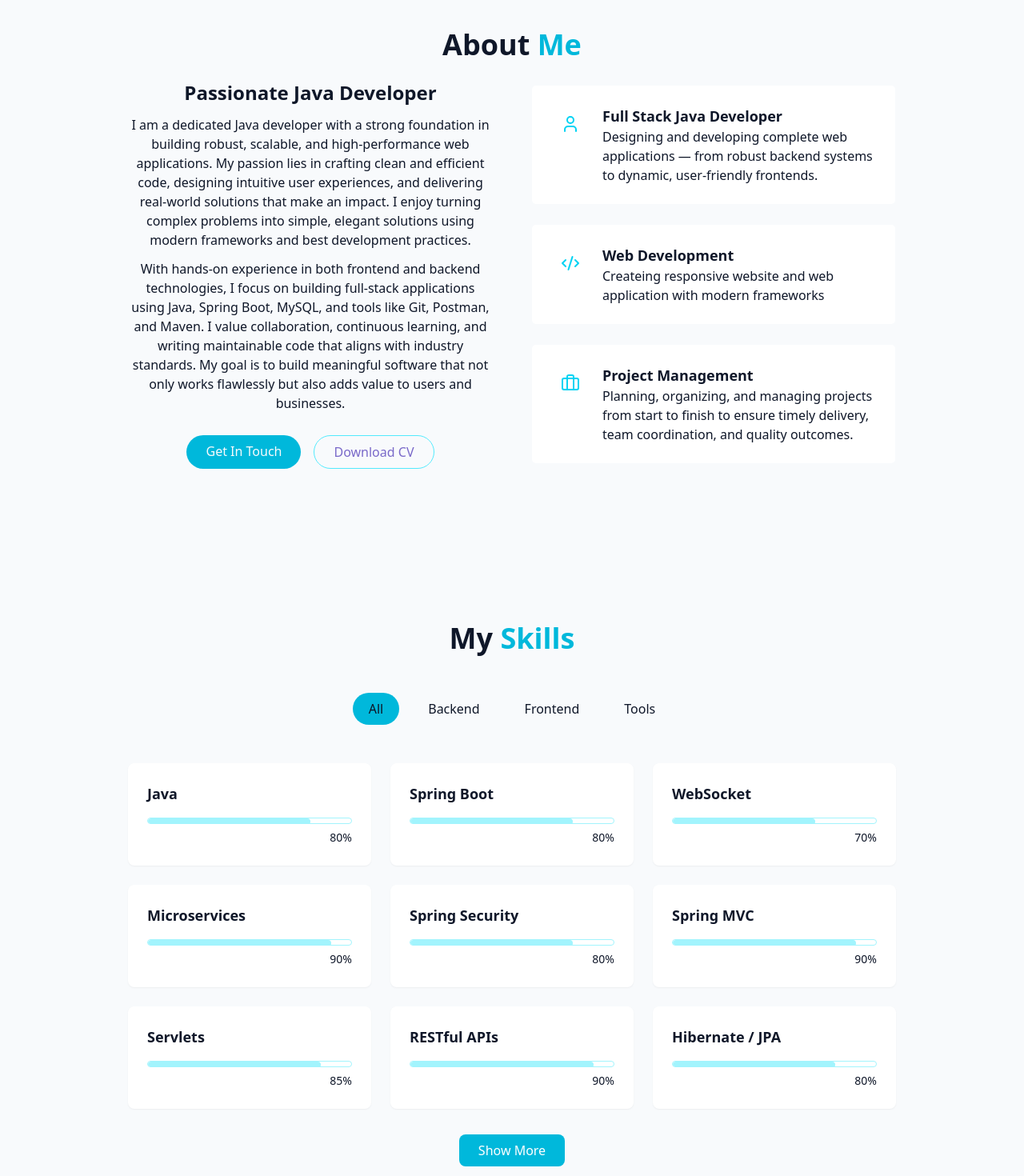
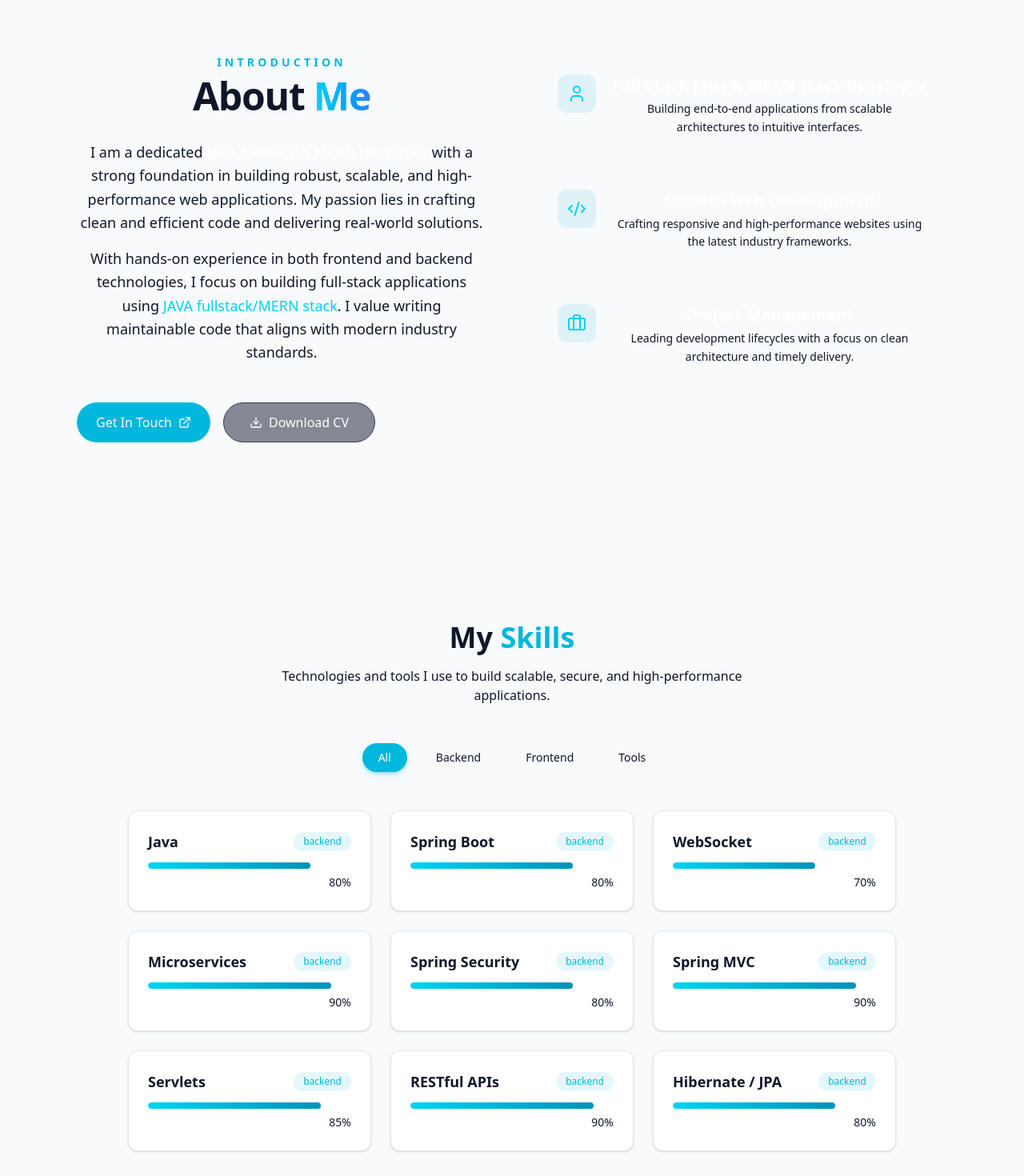
Before and after one commit to Debasis-Mohanty-Git/debasis_mohanty_portfolio, a React (Vite) app: page / in a window 1280 px wide. Shown: the part 860-2330 px from the top of the page at 80% size. Built offline with nearby package versions, Linux system fonts and the light colour scheme; no server answers; the database is empty.

Commit message:
final commit

```diff
--- a/package.json
+++ b/package.json
@@ -16,6 +16,7 @@
     "class-variance-authority": "^0.7.1",
     "clsx": "^2.1.1",
     "firebase": "^12.1.0",
+    "framer-motion": "^12.23.26",
     "lucide-react": "^0.536.0",
     "react": "^19.1.0",
     "react-dom": "^19.1.0",
--- a/src/Components/AboutMe.jsx
+++ b/src/Components/AboutMe.jsx
@@ -1,97 +1,95 @@
-import { Briefcase, Code, Code2, User } from 'lucide-react'
+import { Briefcase, Code, Code2, User, ExternalLink, Download } from 'lucide-react'
 import React from 'react'
 
 const AboutMe = () => {
     return (
-        <section id="about" className='py-24 px-4 relative'>
-            <div className='container mx-auto max-w-5xl'>
-                <h2 className='text-3xl md:text-4xl font-bold'>
-                    About <span className='text-cyan-500'>Me</span>
+        <section id="about" className='py-32 px-4 relative overflow-hidden' >
+            {/* Background Accent */}
+            <div className="absolute top-0 right-0 -z-10 w-72 h-72 bg-cyan-500/5 blur-[120px] rounded-full" />
+
+            <div className='container mx-auto max-w-6xl'>
+                <div className='flex flex-col md:flex-row gap-16 items-start'>
+
+                    {/* Left Side: Profile Summary */}
+                    <div className='md:w-1/2 space-y-8 animate-fade-in'>
+                        <div className="space-y-2">
+                            <h2 className='text-sm uppercase tracking-[0.3em] text-cyan-500 font-bold'>
+                                Introduction
                             </h2>
-                <br></br>
-                <div className='grid grid-cols-1 md:grid-cols-2 gap-12 items-center'>
-                    {/* Profile Summery */}
-                    <div className='space-y-3'>
-                        <h3 className='text-2xl font-semibold'>Passionate Java Developer</h3>
-                        <p className='text-muted-foreground'>
-                            I am a dedicated Java developer with a strong foundation in building robust,
+                            <h3 className='text-4xl md:text-5xl font-bold tracking-tight'>
+                                About <span className='text-transparent bg-clip-text bg-gradient-to-r from-cyan-400 to-blue-500'>Me</span>
+                            </h3>
+                        </div>
+
+                        <div className='space-y-4 text-lg text-muted-foreground leading-relaxed'>
+                            <p>
+                                I am a dedicated <span className='text-white font-medium'>JAVA fullstack & MERN Developer</span> with a strong foundation in building robust,
                                 scalable, and high-performance web applications. My passion lies in crafting
-                            clean and efficient code, designing intuitive user experiences, and delivering
-                            real-world solutions that make an impact. I enjoy turning complex problems into
-                            simple, elegant solutions using modern frameworks and best development practices.
+                                clean and efficient code and delivering real-world solutions.
                             </p>
 
-                        <p className='text-muted-foreground'>
+                            <p>
                                 With hands-on experience in both frontend and backend technologies, I focus on building
-                            full-stack applications using Java, Spring Boot, MySQL, and tools like Git, Postman, and Maven.
-                            I value collaboration, continuous learning, and writing maintainable code that aligns with industry
-                            standards. My goal is to build meaningful software that not only works flawlessly but also adds value
-                            to users and businesses.
+                                full-stack applications using <span className='text-cyan-400'>JAVA fullstack/MERN stack</span>.
+                                I value writing maintainable code that aligns with modern industry standards.
                             </p>
+                        </div>
 
-                        <div className='flex flex-col sm:flex-row gap-4 pt-4 justify-center'>
-                            <a href='#contact' className='cosmic-button'>
+                        <div className='flex flex-wrap gap-4 pt-4'>
+                            <a href='#contact' className='cosmic-button flex items-center gap-2 group'>
                                 Get In Touch
+                                <ExternalLink className="h-4 w-4 group-hover:translate-x-1 transition-transform" />
                             </a>
 
                             <a href="/cv.pdf" download="Debasis_Mohanty_CV.pdf"
-                                className='px-6 py-2 rounded-full border border-cyan-300 text-primary hover:bg-cyan-500 hover:text-black'>
+                                className='px-8 py-3 rounded-full border border-slate-700 bg-slate-900/50 text-white hover:bg-cyan-500 hover:text-black hover:border-cyan-500 transition-all duration-300 flex items-center gap-2'>
+                                <Download className="h-4 w-4" />
                                 Download CV
                             </a>
                         </div>
-
-                    </div>
-                    {/* Skills */}
-                    <div className='grid grid-cols-1 gap-6'>
-                        <div className='gradient-border p-6 card-hover'>
-                            <div className='flex items-start gap-4'>
-                                <div className='p-3 rounded-full bg-cyan/10'>
-                                    <User className='h-6 w-6 text-cyan-400'></User>
-                                </div>
-                                <div className='text-left'>
-                                    <h4 className='font-semibold text-lg'>Full Stack Java Developer</h4>
-                                    <p className='text-muted-foreground'>
-                                        Designing and developing complete web applications — from robust backend systems to dynamic, user-friendly frontends.
-                                    </p>
-                                </div>
-                            </div>
                     </div>
 
-                        <div className='gradient-border p-6 card-hover'>
-                            <div className='flex items-start gap-4'>
-                                <div className='p-3 rounded-full bg-cyan/10'>
-                                    <Code2 className='h-6 w-6 text-cyan-400'></Code2>
-                                </div>
-                                <div className='text-left'>
-                                    <h4 className='font-semibold text-lg'>Web Development</h4>
-                                    <p className='text-muted-foreground'>Createing responsive website and web application with modern frameworks</p>
-                                </div>
-                            </div>
-                        </div>
-
-                        <div className='gradient-border p-6 card-hover'>
-                            <div className='flex items-start gap-4'>
-                                <div className='p-3 rounded-full bg-cyan/10'>
-                                    <Briefcase className='h-6 w-6 text-cyan-400'></Briefcase>
-                                </div>
-                                <div className='text-left'>
-                                    <h4 className='font-semibold text-lg'>Project Management</h4>
-                                    <p className='text-muted-foreground'>
-                                        Planning, organizing, and managing projects from start to finish to ensure timely delivery, team coordination, and quality outcomes.
-                                    </p>
+                    {/* Right Side: Skills/Experience Cards */}
+                    <div className='md:w-1/2 grid grid-cols-1 gap-4 w-full'>
+                        <SkillCard
+                            icon={<User />}
+                            title="Full Stack Java  & MERN stack Developer"
+                            desc="Building end-to-end applications from scalable architectures to intuitive interfaces."
+                            delay="delay-100"
+                        />
+                        <SkillCard
+                            icon={<Code2 />}
+                            title="Modern Web Development"
+                            desc="Crafting responsive and high-performance websites using the latest industry frameworks."
+                            delay="delay-200"
+                        />
+                        <SkillCard
+                            icon={<Briefcase />}
+                            title="Project Management"
+                            desc="Leading development lifecycles with a focus on clean architecture and timely delivery."
+                            delay="delay-300"
+                        />
                     </div>
 
                 </div>
             </div>
-
-                    </div>
-
-                </div>
-
-            </div>
-
         </section>
     )
 }
 
+// Sub-component for cleaner code
+const SkillCard = ({ icon, title, desc, delay }) => (
+    <div className={`group p-6 rounded-2xl border border-white/5 bg-white/5 backdrop-blur-sm hover:bg-white/10 hover:border-cyan-500/30 transition-all duration-500 animate-fade-in ${delay}`}>
+        <div className='flex items-start gap-5'>
+            <div className='p-3 rounded-xl bg-cyan-500/10 text-cyan-400 group-hover:scale-110 group-hover:bg-cyan-500 group-hover:text-black transition-all duration-500'>
+                {React.cloneElement(icon, { size: 24 })}
+            </div>
+            <div className='space-y-1'>
+                <h4 className='font-bold text-xl text-white'>{title}</h4>
+                <p className='text-muted-foreground text-sm leading-relaxed'>{desc}</p>
+            </div>
+        </div>
+    </div>
+)
+
 export default AboutMe
--- a/src/Components/Skills.jsx
+++ b/src/Components/Skills.jsx
@@ -1,7 +1,10 @@
-import React, { useState } from 'react';
-import utils from '../lib/utils';
+import React, { useState } from "react"
 
+/* =======================
+   SKILLS DATA
+======================= */
 const skills = [
+  // Backend
   { name: "Java", level: 80, category: "backend" },
   { name: "Spring Boot", level: 80, category: "backend" },
   { name: "WebSocket", level: 70, category: "backend" },
@@ -12,94 +15,123 @@ const skills = [
   { name: "RESTful APIs", level: 90, category: "backend" },
   { name: "Hibernate / JPA", level: 80, category: "backend" },
   { name: "MySQL", level: 90, category: "backend" },
+  { name: "Node.js", level: 75, category: "backend" },
+  { name: "Express.js", level: 75, category: "backend" },
 
-  { name: "HTML5/CSS3", level: 95, category: "frontend" },
+  // Frontend
+  { name: "HTML5 / CSS3", level: 95, category: "frontend" },
   { name: "JavaScript (ES6+)", level: 90, category: "frontend" },
+  { name: "TypeScript", level: 80, category: "frontend" },
   { name: "React.js", level: 85, category: "frontend" },
   { name: "Tailwind CSS", level: 85, category: "frontend" },
   { name: "Bootstrap", level: 80, category: "frontend" },
   { name: "JSP (JavaServer Pages)", level: 80, category: "frontend" },
 
+  // Tools
   { name: "Git & GitHub", level: 85, category: "tools" },
   { name: "Maven", level: 80, category: "tools" },
   { name: "Postman", level: 85, category: "tools" },
   { name: "VS Code", level: 90, category: "tools" },
   { name: "IntelliJ IDEA", level: 90, category: "tools" },
   { name: "Spring Tool Suite (STS)", level: 85, category: "tools" },
-];
+]
 
-const categories = ["all", "backend", "frontend", "tools"];
+const categories = ["all", "backend", "frontend", "tools"]
 
+/* =======================
+   COMPONENT
+======================= */
 const Skills = () => {
-  const [activeCategory, setActiveCategory] = useState("all");
-  const [showAll, setShowAll] = useState(false);
+  const [activeCategory, setActiveCategory] = useState("all")
+  const [showAll, setShowAll] = useState(false)
 
-  const filteredSkills = skills.filter(
-    (skill) => activeCategory === "all" || skill.category === activeCategory
-  );
+  const filteredSkills =
+    activeCategory === "all"
+      ? skills
+      : skills.filter((skill) => skill.category === activeCategory)
 
-  const displayedSkills = showAll ? filteredSkills : filteredSkills.slice(0, 9);
+  const displayedSkills = showAll
+    ? filteredSkills
+    : filteredSkills.slice(0, 9)
 
   return (
-    <div className='py-24 px-4 relative bg-secondary/30' id="skills">
-      <div className='container mx-auto max-w-5xl'>
-        <h2 className='text-3xl md:text-4xl font-bold mb-12 text-center'>
-          My <span className='text-cyan-500'>Skills</span>
+    <section id="skills" className="py-24 px-4 bg-secondary/30">
+      <div className="container mx-auto max-w-5xl">
+        {/* Heading */}
+        <h2 className="text-3xl md:text-4xl font-bold text-center mb-4">
+          My <span className="text-cyan-500">Skills</span>
         </h2>
 
-        <div className='flex flex-wrap justify-center gap-4 mb-12'>
-          {categories.map((category, key) => (
+        <p className="text-center text-muted-foreground max-w-xl mx-auto mb-12">
+          Technologies and tools I use to build scalable, secure, and
+          high-performance applications.
+        </p>
+
+        {/* Filters */}
+        <div className="flex flex-wrap justify-center gap-4 mb-12">
+          {categories.map((category) => (
             <button
+              key={category}
               onClick={() => {
-                setActiveCategory(category);
-                setShowAll(false);
+                setActiveCategory(category)
+                setShowAll(false)
               }}
-              className={utils(
-                'px-5 py-2 rounded-full transition-colors duration-300 capitalize',
+              className={`px-5 py-2 rounded-full capitalize text-sm font-medium transition-all duration-300 ${
                 activeCategory === category
-                  ? 'bg-cyan-500 text-cyan-foreground'
-                  : 'bg-secondary/70 text-foreground hover:bg-cyan-500'
-              )}
-              key={key}
+                  ? "bg-cyan-500 text-white shadow-md shadow-cyan-500/30"
+                  : "bg-secondary/70 hover:bg-cyan-500 hover:text-white"
+              }`}
             >
               {category}
             </button>
           ))}
         </div>
 
-        <div className='grid grid-cols-1 sm:grid-cols-2 lg:grid-cols-3 gap-6'>
-          {displayedSkills.map((skill, key) => (
-            <div key={key} className='bg-card p-6 rounded-lg shadow-xs card-hover'>
-              <div className='text-left mb-4'>
-                <h3 className='font-semibold text-lg'>{skill.name}</h3>
+        {/* Skills Grid */}
+        <div className="grid grid-cols-1 sm:grid-cols-2 lg:grid-cols-3 gap-6">
+          {displayedSkills.map((skill) => (
+            <div
+              key={skill.name}
+              className="bg-card p-6 rounded-xl border shadow-sm hover:shadow-lg hover:-translate-y-1 transition-all duration-300"
+            >
+              <div className="flex justify-between items-center mb-3">
+                <h3 className="font-semibold text-lg">{skill.name}</h3>
+                <span className="text-xs px-3 py-1 rounded-full bg-cyan-500/10 text-cyan-500">
+                  {skill.category}
+                </span>
               </div>
-              <div className='w-full bg-secondary/50 h-2 rounded-full overflow-hidden border border-cyan-200'>
 
+              {/* Progress Bar */}
+              <div className="w-full h-2 rounded-full bg-secondary overflow-hidden">
                 <div
-                  className='bg-cyan-200 h-2 rounded-full origin-left animate-[grow_1.5s_ease-out]'
-                  style={{ width: skill.level + "%" }}
+                  className="h-2 rounded-full bg-gradient-to-r from-cyan-400 to-cyan-600 transition-all duration-1000"
+                  style={{ width: `${skill.level}%` }}
                 />
               </div>
-              <div className='text-right mt-1'>
-                <span className='text-sm text-muted-foreground'>{skill.level}%</span>
+
+              <div className="text-right mt-1">
+                <span className="text-sm text-muted-foreground">
+                  {skill.level}%
+                </span>
               </div>
             </div>
           ))}
         </div>
 
+        {/* Show More / Less */}
         {filteredSkills.length > 9 && (
-          <div className='flex justify-center mt-8'>
+          <div className="flex justify-center mt-10">
             <button
               onClick={() => setShowAll(!showAll)}
-              className='text-white bg-cyan-500 hover:bg-cyan-600 px-6 py-2 rounded-lg transition duration-300'
+              className="px-6 py-2 rounded-lg bg-cyan-500 text-white hover:bg-cyan-600 transition-all duration-300"
             >
               {showAll ? "Show Less" : "Show More"}
             </button>
           </div>
         )}
       </div>
-    </div>
-  );
-};
+    </section>
+  )
+}
 
-export default Skills;
+export default Skills
--- a/src/index.css
+++ b/src/index.css
@@ -160,3 +160,62 @@
   padding: 0;
   text-align: center;
 }
+
+@keyframes letter-entry {
+  0% {
+    opacity: 0;
+    transform: translateY(30px) rotateX(-90deg);
+    filter: blur(12px);
+  }
+  100% {
+    opacity: 1;
+    transform: translateY(0) rotateX(0deg);
+    filter: blur(0);
+  }
+}
+
+.animate-letter-entry {
+  /* This 'back' effect gives it a professional springy feel */
+  animation: letter-entry 0.7s cubic-bezier(0.175, 0.885, 0.32, 1.275) forwards;
+}
+
+/* Ensure your basic fade-in for the prefix is smooth */
+.animate-fade-in {
+  animation: fadeIn 0.6s ease-out forwards;
+}
+
+@keyframes fadeIn {
+  from { opacity: 0; transform: translateY(10px); }
+  to { opacity: 1; transform: translateY(0); }
+}
+
+/* Delay helpers for your paragraph and button */
+.animate-fade-in-delay-3 { animation: fadeIn 0.8s ease-out 1.5s forwards; }
+.animate-fade-in-delay-4 { animation: fadeIn 0.8s ease-out 1.8s forwards; }
+
+/* Animation for section entrance */
+@keyframes fadeInUp {
+  from {
+    opacity: 0;
+    transform: translateY(30px);
+  }
+  to {
+    opacity: 1;
+    transform: translateY(0);
+  }
+}
+
+.animate-fade-in {
+  opacity: 0;
+  animation: fadeInUp 0.8s ease forwards;
+}
+
+/* Staggered Delays */
+.delay-100 { animation-delay: 0.2s; }
+.delay-200 { animation-delay: 0.4s; }
+.delay-300 { animation-delay: 0.6s; }
+
+/* Background Card Effect */
+.card-hover {
+    transition: all 0.3s cubic-bezier(0.4, 0, 0.2, 1);
+}
```
Also changed, not shown: src/Components/Contact.jsx (+129 -145 lines), src/Components/HomeSection.jsx (+22 -4 lines), 1 other file (tests, documents, lock files or other folders). Lines whose indentation alone changed are shown as unchanged.
